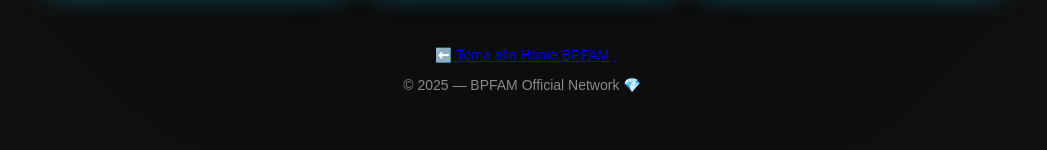
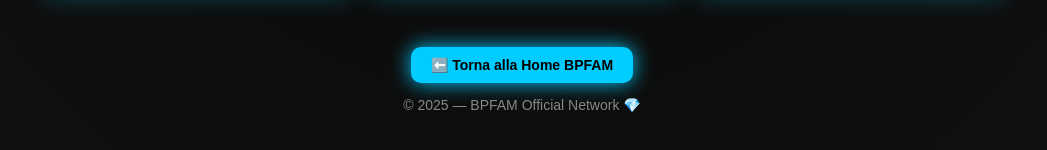
Before and after one commit to bpfam/Video-bpfam, a plain HTML site: page index.html in a window 1280 px wide. Shown: the part 358-508 px from the top of the page, without its empty margins (118-1165 px from the left). Drawn offline with Linux system fonts and the light colour scheme.

Commit message:
Update style.css

```diff
--- a/style.css
+++ b/style.css
@@ -24,7 +24,6 @@
   margin-bottom: 40px;
 }
 
-/* ===== VIDEO GALLERY ===== */
 .gallery {
   display: grid;
   gap: 20px;
@@ -45,6 +44,23 @@
   box-shadow: 0 0 35px rgba(0, 204, 255, 0.8);
 }
 
+.home-btn {
+  display: inline-block;
+  background: #00ccff;
+  color: #000;
+  padding: 10px 20px;
+  border-radius: 10px;
+  text-decoration: none;
+  font-weight: 600;
+  box-shadow: 0 0 20px #00ccff;
+  transition: 0.3s;
+}
+
+.home-btn:hover {
+  background: #00ffff;
+  box-shadow: 0 0 30px #00ffff;
+}
+
 .foot {
   margin-top: 50px;
   font-size: 14px;
```
